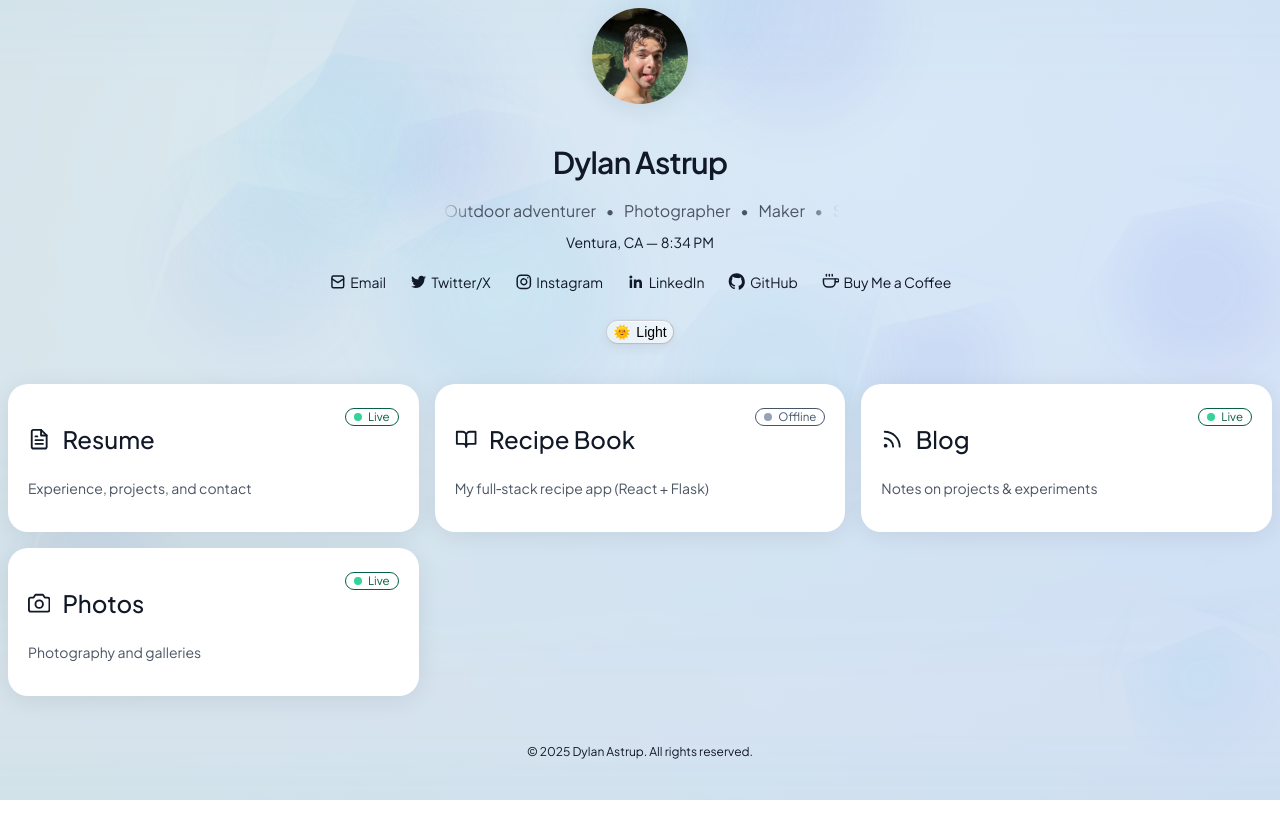
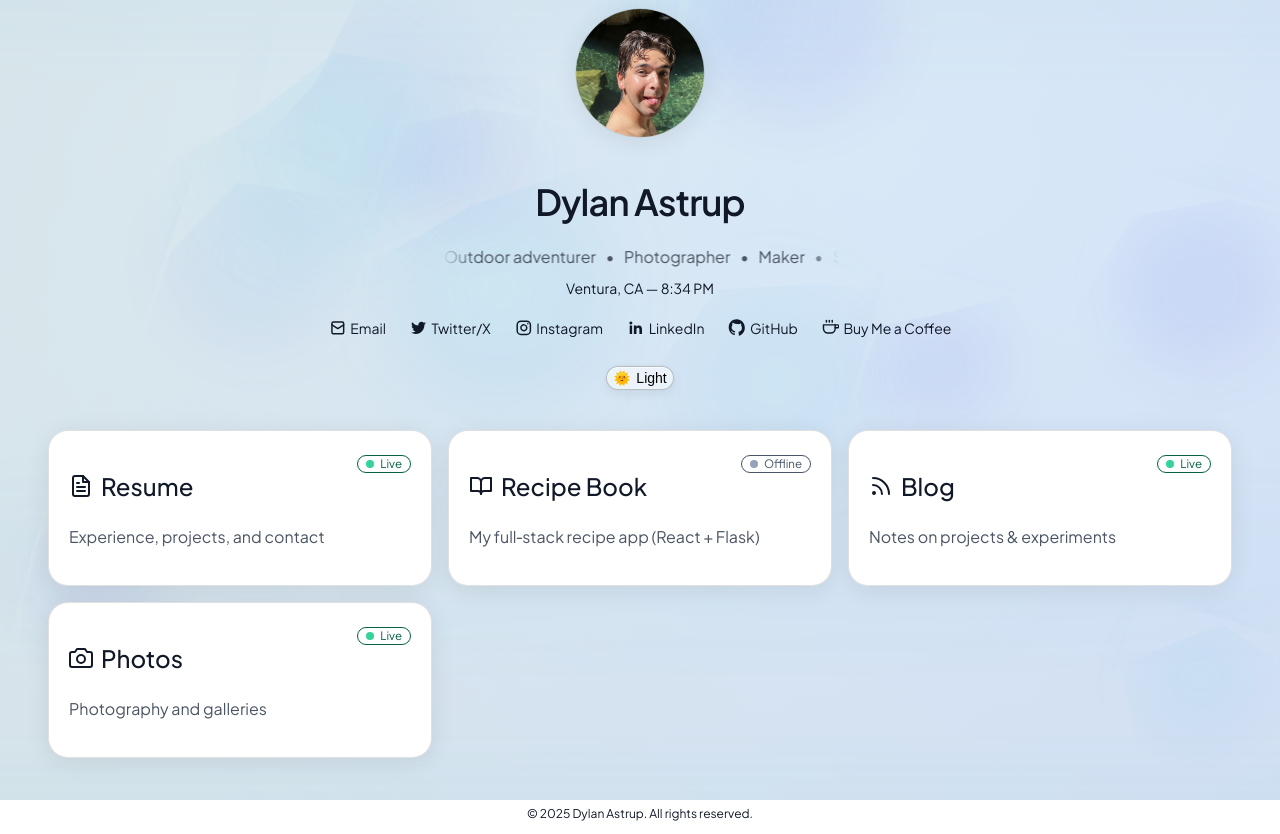
Before and after one commit to dylanastrup/home, a website: page index.html in a window 1280 px wide. Drawn offline with Linux system fonts and the light colour scheme.

Commit message:
Fix: updated styling to V1 standards

```diff
--- a/index.html
+++ b/index.html
@@ -16,10 +16,10 @@
     <meta charset="utf-8" />
     <meta name="viewport" content="width=device-width, initial-scale=1" />
     <title>Dylan Astrup</title>
-    <meta name="description" content="Official site of Dylan Astrup — engineer, photographer, outrigger paddler. Links to resume, blog, recipes, photos, and contact." />
+    <meta name="description" content="If you're Googleing Dylan Astrup, this is the website you want to click on. He's an engineer, photographer, and all around cool guy, come learn more about him." />
     <link rel="icon" type="image/png" href="favicon.png" />
     <meta property="og:title" content="Dylan Astrup" />
-    <meta property="og:description" content="Official site of Dylan Astrup — engineer, photographer, outrigger paddler. Links to resume, blog, recipes, photos, and contact." />
+    <meta property="og:description" content="If you're Googleing Dylan Astrup, this is the website you want to click on. He's an engineer, photographer, and all around cool guy, come learn more about him." />
     <meta property="og:type" content="website" />
     <meta property="og:image" content="https://dylanastrup.com/avatar.png" />
     <meta name="theme-color" content="#0f172a" />
@@ -67,16 +67,16 @@
     <div class="bg-anim"></div>
     <div class="bg-wave"><div class="band"></div></div>
     <div id="bg-blobs" class="bg-blobs"></div>
-    <main class="max-w-5xl mx-auto px-6 py-16 relative">
+    <main class="max-w-5xl mx-auto px-10 py-16 relative">
         <header class="flex flex-col items-center text-center gap-5">
-            <img class="h-24 w-24 rounded-full shadow-soft object-cover" src="avatar.png" alt="Avatar" width="96" height="96" />
+            <img class="h-32 w-32 rounded-full border border-gray-300 dark:border-neutral-700 shadow-soft object-cover" src="avatar.png" alt="Avatar" width="96" height="96" />
             <div>
-                <h1 class="text-3xl md:text-4xl font-semibold tracking-tight">Dylan Astrup</h1>
+                <h1 class="text-4xl md:text-5xl font-semibold tracking-tight">Dylan Astrup</h1>
                 <div class="marquee mt-1 text-gray-600 dark:text-gray-400"><div id="track" class="track"></div></div>
                 <div id="localtime" class="mt-2 text-sm text-gray-700 dark:text-gray-300"></div>
             </div>
             <nav id="social" class="flex flex-wrap items-center justify-center gap-3 text-sm text-gray-700 dark:text-gray-300"></nav>
-            <button id="themeToggle" aria-label="Toggle light and dark themes" class="mt-2 inline-flex items-center gap-2 rounded-full px-3 py-1 text-sm hover:border-primary/50 hover:text-primary dark:hover:text-primary focus:outline-none focus:ring-2 focus:ring-primary/40"><span id="themeIcon">🌞</span><span id="themeLabel">Light</span></button>
+            <button id="themeToggle" aria-label="Toggle light and dark themes" class="mt-2 inline-flex items-center gap-2 rounded-full border border-gray-200 dark:border-neutral-700 px-3 py-1 text-sm hover:border-primary/50 hover:text-primary dark:hover:text-primary focus:outline-none focus:ring-2 focus:ring-primary/40"><span id="themeIcon">🌞</span><span id="themeLabel">Light</span></button>
         </header>
 
         <section class="mt-10">
--- a/input.css
+++ b/input.css
@@ -7,8 +7,10 @@
 /* Text Sizing and Alignment */
 .text-3xl { font-size: 1.875rem; line-height: 2.25rem; }
 .text-4xl { font-size: 2.25rem; line-height: 2.5rem; }
+.text-5xl { font-size: 3rem; line-height: 1; }
 .text-xs { font-size: 0.75rem; line-height: 1rem; }
 .text-sm { font-size: 0.875rem; line-height: 1.25rem; }
+.text-base { font-size: 1rem; line-height: 1.5rem; }
 .text-center { text-align: center; }
 .font-sans { font-family: 'Plus Jakarta Sans', 'Inter', system-ui, 'Segoe UI', Roboto, 'Helvetica Neue', Arial, sans-serif; }
 .font-medium { font-weight: 500; }
@@ -24,11 +26,16 @@
 .gap-4 { gap: 1rem; }
 .gap-5 { gap: 1.25rem; }
 .p-5 { padding: 1.25rem; }
+.px-10 { padding-left: 2.5rem; padding-right: 2.5rem; }
 .flex { display: flex; }
 .flex-col { flex-direction: column; }
 .items-center { align-items: center; }
 .justify-center { justify-content: center; }
 .shrink-0 { flex-shrink: 0; }
+
+/* Avatar Size Definitions */
+.h-32 { height: 8rem; }
+.w-32 { width: 8rem; }
 
 /* Borders, Radius, and Shadow */
 .rounded-full { border-radius: 9999px; }
@@ -68,7 +75,7 @@ a { text-decoration: none; }
 
 /* Tailwind Dark Mode Utility Definitions (For use in your HTML classes) */
 .dark\.bg-neutral-950 { background-color: #0a0a0a; }
-.dark\.bg-neutral-900 { background-color: #171717; }
+.dark\.bg-neutral-900 { background-color: #202020; } /* Set Card BG to slightly lighter #202020 */
 .dark\.text-gray-100 { color: #f4f5f6; }
 .dark\.text-gray-300 { color: #d1d5db; }
 .dark\.text-gray-400 { color: #9ca3af; }
@@ -85,6 +92,20 @@ a { text-decoration: none; }
 /* -------------------------------------------------------- */
 /* --- CRITICAL CSS OVERRIDES (BODY, CARD, AND LINK FIXES) --- */
 /* -------------------------------------------------------- */
+
+/* 1. SUBTLE BORDER COLOR OVERRIDES (FIXES CONTRAST ISSUE) */
+/* Avatar and Card Border Light Mode: Soft, low-opacity black border (Targets border-gray-300) */
+.border-gray-300 {
+    border-color: rgba(0, 0, 0, 0.12) !important;
+}
+
+/* Avatar and Card Border Dark Mode: Subtle, low-opacity white border (Targets dark:border-neutral-700) */
+html.dark .border-neutral-700 {
+    border-color: rgba(255, 255, 255, 0.18) !important;
+}
+/* -------------------------------------------------------- */
+
+/* *** OTHER CRITICAL FIXES *** */
 
 /* *** NEW: UNIVERSAL TEXT INHERITANCE FIX *** */
 /* Forces ALL elements to inherit the color set on the body/html, overriding any element defaults */
@@ -106,7 +127,7 @@ html.dark body {
 
 /* 3. CARD BACKGROUND OVERRIDE (Targets the card's 'bg-white' class when dark mode is active) */
 html.dark .bg-white {
-    background-color: #171717 !important;
+    background-color: #202020 !important; /* Forces soft dark card background */
 }
 
 /* 4. DARK MODE TEXT VISIBILITY FIX (Targets dark text classes and forces them light) */
@@ -141,9 +162,9 @@ a:not(.status-badge), a:not(.status-badge):visited {
 .dark { --bg1:#0b1a2a; --bg2:#0f172a; --bg3:#0b3a5b; --bg4:#0f766e; }
 
 .link-underline{background-image:linear-gradient(currentColor,currentColor);background-size:0% 2px;background-repeat:no-repeat;background-position:0% 100%;transition:background-size .2s ease;}
-.link-underline:hover{background-size:100% 2px;}
+.link-underline:hover{background-size:100% 2px;} /* THIS IS THE HOVER EFFECT */
 .icon{width:1.1rem;height:1.1rem;margin-right:0.25rem;} /* This has the fixed emoji spacing */
-.icon-card{width:1.4rem;height:1.4rem;margin-right:0.75rem;} /* UPDATED MARGIN for card icon */
+.icon-card{width:1.5rem;height:1.5rem;margin-right:0.5rem;} /* Card icon size/spacing */
 
 /* Animated gradient background */
 .bg-anim { position: fixed; inset: 0; z-index: -3; pointer-events: none;
--- a/main.js
+++ b/main.js
@@ -80,7 +80,7 @@ function buildLinkCards() {
         const card = document.createElement('a');
         card.href = item.href; card.target = item.href.startsWith('http') ? '_blank' : '_self';
         card.rel = 'noopener';
-        card.className = 'group relative rounded-2xl bg-white dark:bg-neutral-900 p-5 shadow-soft transition hover:-translate-y-0.5 hover:shadow-lg focus:outline-none focus:ring-2 focus:ring-primary/40';
+        card.className = 'group relative rounded-2xl border border-gray-300 dark:border-neutral-700 bg-white dark:bg-neutral-900 p-5 shadow-soft transition hover:-translate-y-0.5 hover:shadow-lg focus:outline-none focus:ring-2 focus:ring-primary/40';
 
         const badge = statusBadge(item.status);
         card.innerHTML = `
@@ -90,7 +90,7 @@ function buildLinkCards() {
                 </div>
                 <div class="shrink-0">${badge}</div>
             </div>
-            <p class="mt-1 text-sm group-hover:underline text-gray-600 dark:text-gray-300">${item.desc ?? ''}</p>`;
+            <p class="mt-1 text-base group-hover:underline text-gray-600 dark:text-gray-300">${item.desc ?? ''}</p>`;
         grid.appendChild(card);
     });
 }
```
Also changed, not shown: style.css.
